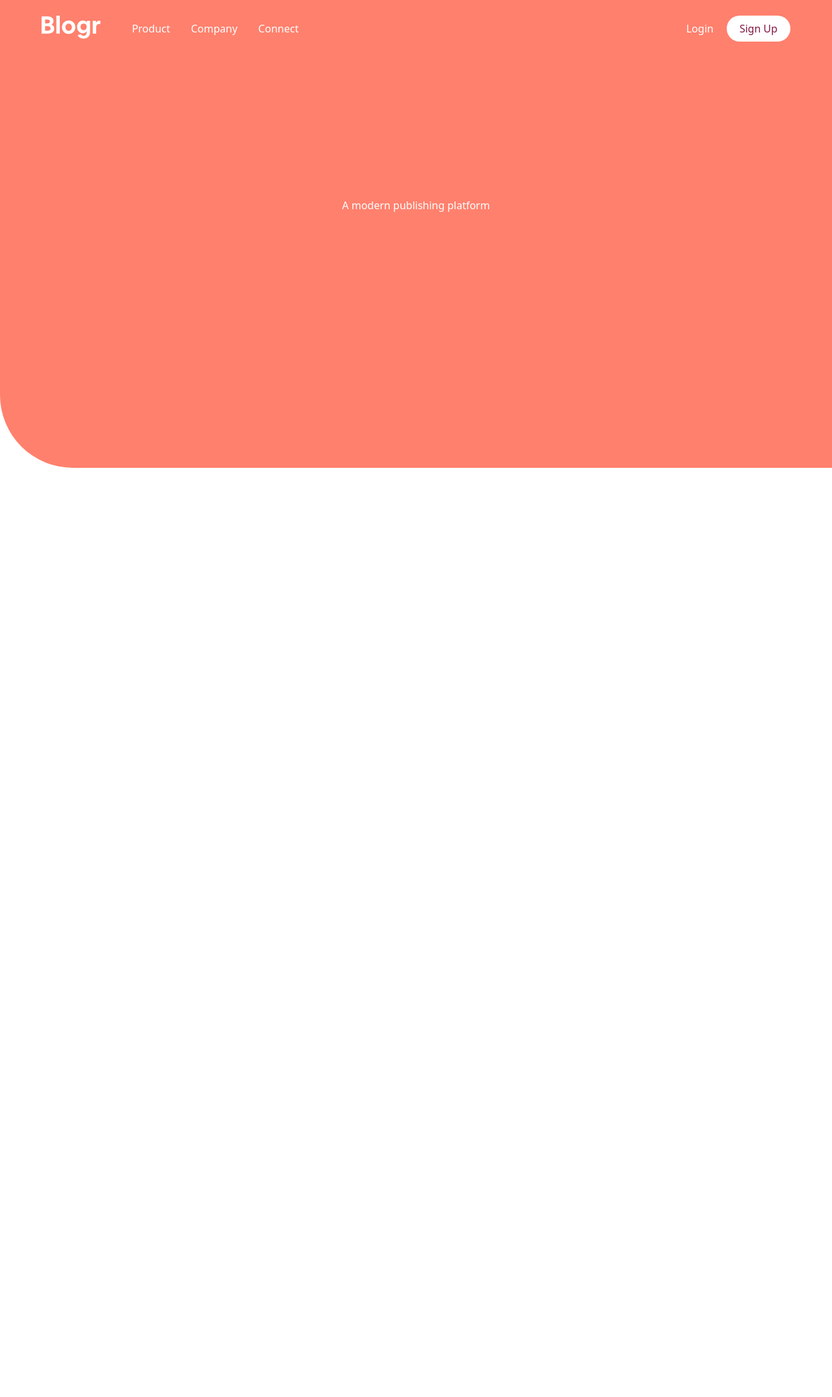
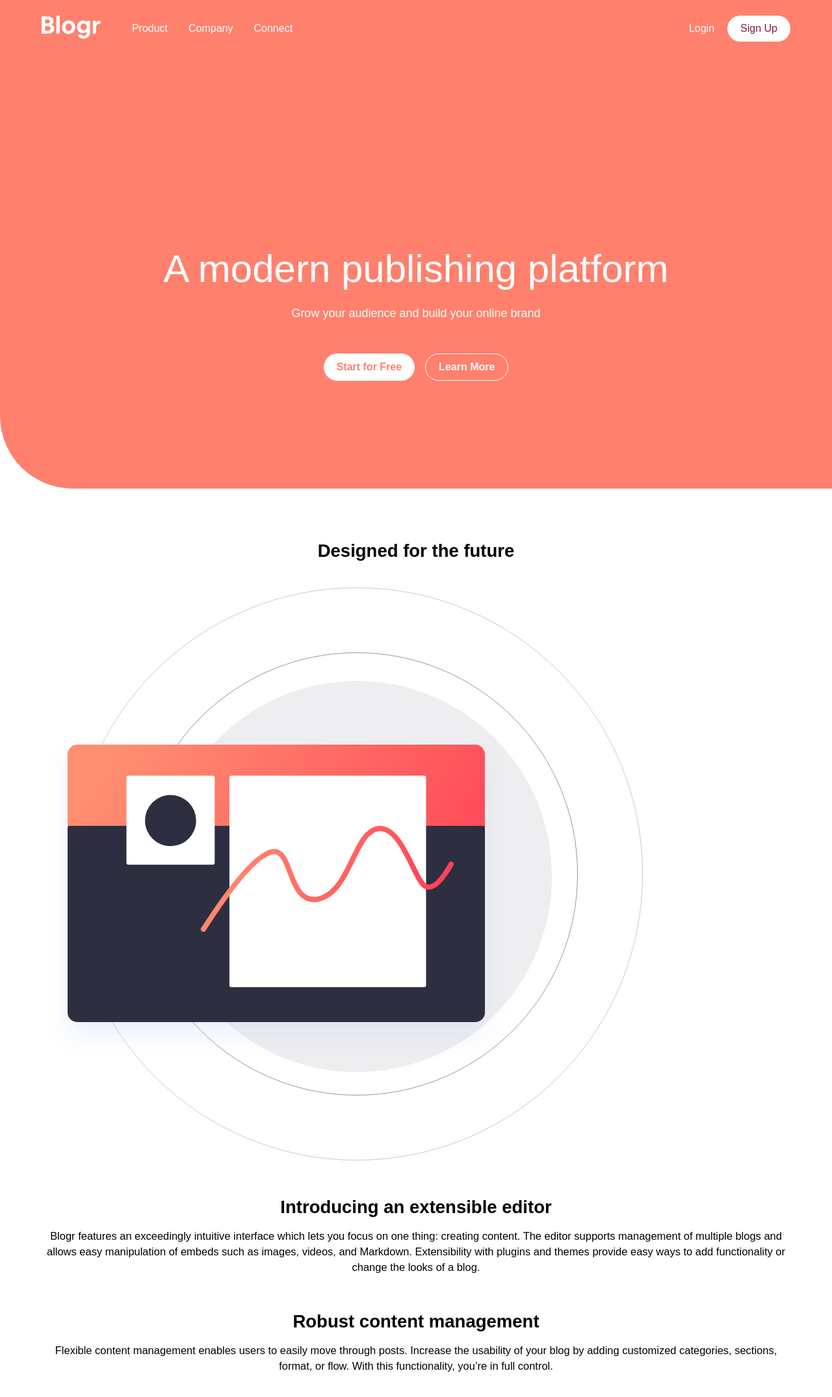
Before and after one commit to IssamAth/blog-landing-page-main, a React (Create React App) app: page / in a window 1280 px wide. Shown: the top 2150 px of the page at 65% size. Before the commit the page ends 800 px from the top, so only its background shows below. Built offline with nearby package versions, Linux system fonts and the light colour scheme.

Commit message:
third commit

```diff
--- a/src/App.jsx
+++ b/src/App.jsx
@@ -1,44 +1,117 @@
-import React from 'react'
-import LOGO from '../src/images/logo.svg'
-// import {IoIosArrowDown} from 'react-icons/io'
+import React, { useEffect, useState } from 'react';
+import LOGO from '../src/images/logo.svg';
+import IMG1 from '../src/images/illustration-editor-mobile.jpg';
+import IMG2 from '../src/images/illustration-editor-desktop.svg';
+
+const getWidth = () => document.documentElement.clientWidth;
+
+const ResponsiveImage = () => {
+  const [width, setWidth] = useState(getWidth());
+
+  useEffect(() => {
+    const resize = () => setWidth(getWidth());
+    window.addEventListener('resize', resize);
+    return () => window.removeEventListener('resize', resize);
+  }, []);
+
+  return (
+    <div className=''>
+      {width >= 600 ? <img src={IMG2} alt="" /> : <img src={IMG1} alt="" />}
+    </div>
+  );
+};
 
 const App = () => {
   return (
     <div className=' mx-0'>
-
       {/* SHOWCASE PART */}
-
-      <div className=' flex-col bg-pOneBackground h-90v rounded-es-7xl text-white'>
+      <div className=' bg-pOneBackground h-94v rounded-es-7xl text-white'>
         {/* CONTAINER */}
-        <div className=' container mx-auto h-full'>
+        <div className='container mx-auto h-full flex-col'>
           {/* FLEX ITEM 1 */}
-          <div className=' flex flex-row justify-between pt-6'>
-            <div className=' flex flex-row space-x-12'>
+          <div className='flex flex-row justify-between pt-12 md:pt-6'>
+            <div className='flex flex-row space-x-12'>
               {/* LOGO */}
-              <div className=''><img src={LOGO} className=" h-9 " alt="" /></div>
+              <div className=''>
+                <img src={LOGO} className="h-8 md:h-9" alt="" />
+              </div>
               {/* NAV BAR */}
-              <nav className=' flex pt-2 space-x-8'>
-                <div >Product</div>
+              <nav className='hidden md:flex pt-2 space-x-8'>
+                <div>Product</div>
                 <div>Company</div>
                 <div>Connect</div>
               </nav>
+              {/* Humbugerger */}
             </div>
 
-            <div className=' flex space-x-5 pt-2'>
+            <div className='hidden md:flex space-x-5 pt-2'>
               <div>Login</div>
-              <div className=' bg-white text-pink-900 flex py-2 -mt-2 px-5 rounded-3xl'>
-                <div className=' '>Sign Up</div>
+              <div className='bg-white text-pink-900 flex py-2 -mt-2 px-5 rounded-3xl'>
+                <div className=''>Sign Up</div>
               </div>
             </div>
           </div>
           {/* FLEX ITEM 2 */}
-          <div className=' text-center mt-60'>
-            <div><h1>A modern publishing platform</h1></div>
+          <div className='text-center mt-52 text-3.5xl md:text-6xl align-middle md:mt-80'>
+            <div className=''>
+              <h1>A modern publishing platform</h1>
+            </div>
+            <div className='text-bigbase text-center px-4 pt-4 md:pt-6 md:text-lg'>
+              <p>Grow your audience and build your online brand</p>
+            </div>
+          </div>
+          {/* FLEX ITEM 3 */}
+          <div className='flex flex-row justify-around mt-12 md:justify-center md:space-x-4'>
+            {/* FIRST BUTTON */}
+            <div className='flex justify-center items-center bg-white text-pOneBackground py-2 px-4 rounded-3xl font-extrabold md:px-5'>
+              <div>Start for Free</div>
+            </div>
+            {/* FIRST BUTTON */}
+            <div className='flex justify-center items-center bg-transparent border-white border-1 text-white py-2 px-4 rounded-3xl font-extrabold md:px-5'>
+              <div>Learn More</div>
+            </div>
           </div>
         </div>
       </div>
+
+      {/* SECOND PART */}
+      <section className='my-20'>
+        {/* container */}
+        <div className="container">
+          {/* TITLE */}
+          <div className='text-center font-bold text-2xlnHalf'>
+            <h2>Designed for the future</h2>
+          </div>
+          {/* FLEX ITEM */}
+          <div className='flex flex-col mt-10'>
+            {/* IMAGE */}
+            <ResponsiveImage />
+          </div>
+          {/* BOTH ARTICLES */}
+          <div className=' flex flex-col my-10'>
+            {/* FIRST ARTICLE */}
+            <article className=' '>
+              <div className=' text-center text-2xlnHalf font-bold my-4'>
+                <h3>Introducing an extensible editor</h3>
+              </div>
+              <div className=' text-center text-bigbase'>
+                <p>Blogr features an exceedingly intuitive interface which lets you focus on one thing: creating content. The editor supports management of multiple blogs and allows easy manipulation of embeds such as images, videos, and Markdown. Extensibility with plugins and themes provide easy ways to add functionality or change the looks of a blog.</p>
+              </div>
+            </article>
+            {/* SECOND ARTICLE */}
+            <article className=' mt-10'>
+              <div className=' text-center text-2xlnHalf font-bold my-4'>
+                <h3>Robust content management</h3>
+              </div>
+              <div className=' text-center text-bigbase'>
+                <p>Flexible content management enables users to easily move through posts. Increase the usability of your blog by adding customized categories, sections, format, or flow. With this functionality, you’re in full control.</p>
+              </div>
+            </article>
+          </div>
+        </div>
+      </section>
     </div>
-  )
-}
+  );
+};
 
-export default App
+export default App;
--- a/src/index.css
+++ b/src/index.css
@@ -1,3 +1,12 @@
 @tailwind base;
 @tailwind components;
 @tailwind utilities;
+
+
+@import url('https://fonts.googleapis.com/css2?family=Overpass:wght@300;600&display=swap');
+
+
+
+body {
+    font-family: 'Overpass', sans-serif;
+}
--- a/tailwind.config.js
+++ b/tailwind.config.js
@@ -415,12 +415,14 @@ module.exports = {
       bigsm: ['0.99rem', { lineHeight: '1.22rem' }],
       base: ['1rem', { lineHeight: '1.5rem' }],
       basesmallline: ['1rem', { lineHeight: '1.35rem' }],
-      bigbase: ['1.1rem', { lineHeight: '1.5rem' }],
+      bigbase: ['1.03rem', { lineHeight: '1.5rem' }],
       lg: ['1.125rem', { lineHeight: '1.75rem' }],
       xl: ['1.25rem', { lineHeight: '1.75rem' }],
+      xlnHalf: ['1.3rem', { lineHeight: '1.75rem' }],
       '2xl': ['1.5rem', { lineHeight: '2rem' }],
+      '2xlnHalf': ['1.72rem', { lineHeight: '2rem' }],
       '3xl': ['1.875rem', { lineHeight: '2.25rem' }],
-      '3.5xl': ['2.2rem', { lineHeight: '2.25rem' }],
+      '3.5xl': ['2.26rem', { lineHeight: '3rem' }],
       '4xl': ['2.25rem', { lineHeight: '2.5rem' }],
       '4.5xl': ['2.65rem', { lineHeight: '2.8rem' }],
       '5xl': ['3rem', { lineHeight: '1' }],
```
Also changed, not shown: src/images/illustration-editor-mobile.jpg (added).
